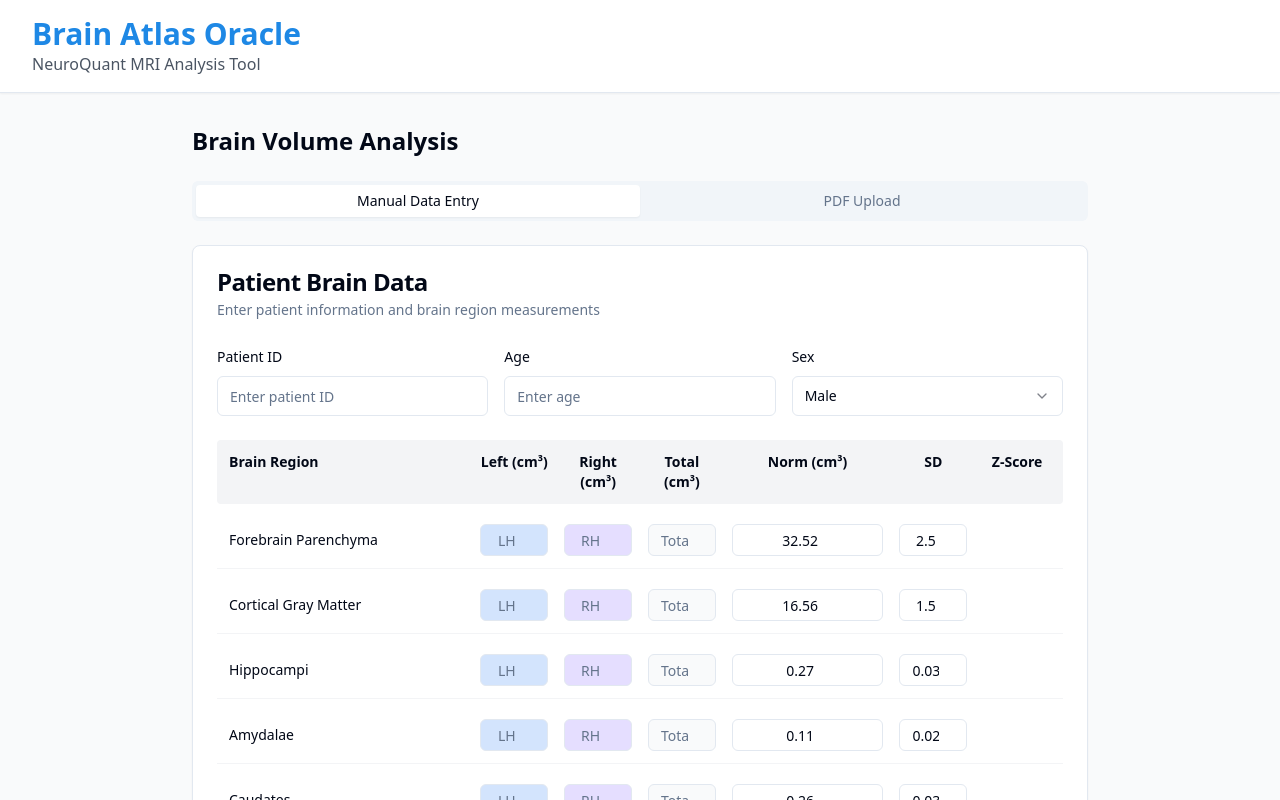
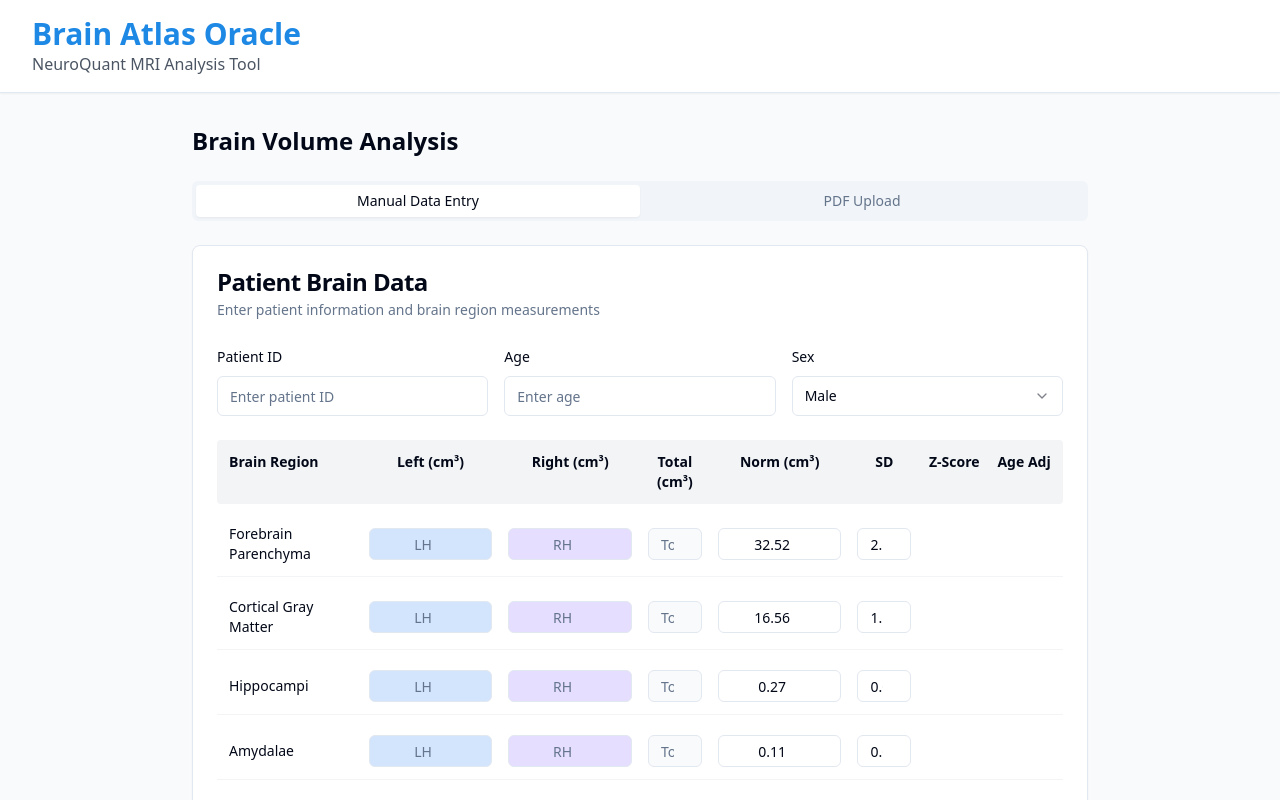
Before and after one commit to livinglove/brain-mri-ai-analysis, a React (Vite) app: page / in a window 1280 px wide. Shown: the top 800 px of the page. Built offline with nearby package versions, Linux system fonts and the light colour scheme.

Commit message:
Add age-match badge and adjust column widths
Re-introduce the age-match control badge. Increase the size of the Left and Right columns and reduce the Brain Region column size.

```diff
--- a/src/components/BrainRegionInputRow.tsx
+++ b/src/components/BrainRegionInputRow.tsx
@@ -40,12 +40,12 @@ const BrainRegionInputRow: React.FC<BrainRegionInputRowProps> = ({
   };
 
   return (
-    <div className="grid grid-cols-10 gap-4 items-center p-3 border-b border-gray-100 w-full">
+    <div className="grid grid-cols-12 gap-4 items-center p-3 border-b border-gray-100 w-full">
       {/* Region Name */}
-      <div className="col-span-3 font-medium text-sm text-left">{region.name}</div>
+      <div className="col-span-2 font-medium text-sm text-left">{region.name}</div>
 
       {/* LH Volume */}
-      <div className="col-span-1">
+      <div className="col-span-2">
         <Input
           type="number"
           step="0.01"
@@ -57,7 +57,7 @@ const BrainRegionInputRow: React.FC<BrainRegionInputRowProps> = ({
       </div>
 
       {/* RH Volume */}
-      <div className="col-span-1">
+      <div className="col-span-2">
         <Input
           type="number"
           step="0.01"
@@ -110,6 +110,13 @@ const BrainRegionInputRow: React.FC<BrainRegionInputRowProps> = ({
           {region.zScore !== undefined ? `Z: ${region.zScore > 0 ? '+' : ''}${region.zScore}` : ''}
         </span>
       </div>
+
+      {/* Age Adjusted Indicator */}
+      <div className="col-span-1 text-center">
+        <span className="text-xs text-gray-500">
+          {region.ageAdjusted ? '✓' : ''}
+        </span>
+      </div>
     </div>
   );
 };
--- a/src/components/BrainRegionInputTable.tsx
+++ b/src/components/BrainRegionInputTable.tsx
@@ -14,14 +14,15 @@ const BrainRegionInputTable: React.FC<BrainRegionInputTableProps> = ({
   regions, lhColor, rhColor, onRegionChange
 }) => (
   <div className="space-y-2 mt-6 w-full">
-    <div className="grid grid-cols-10 gap-4 font-bold text-sm bg-gray-100 p-3 rounded w-full">
-      <div className="col-span-3 text-left">Brain Region</div>
-      <div className="col-span-1 text-center">Left (cm³)</div>
-      <div className="col-span-1 text-center">Right (cm³)</div>
+    <div className="grid grid-cols-12 gap-4 font-bold text-sm bg-gray-100 p-3 rounded w-full">
+      <div className="col-span-2 text-left">Brain Region</div>
+      <div className="col-span-2 text-center">Left (cm³)</div>
+      <div className="col-span-2 text-center">Right (cm³)</div>
       <div className="col-span-1 text-center">Total (cm³)</div>
       <div className="col-span-2 text-center">Norm (cm³)</div>
       <div className="col-span-1 text-center">SD</div>
       <div className="col-span-1 text-center">Z-Score</div>
+      <div className="col-span-1 text-center">Age Adj</div>
     </div>
     {regions.map((region, i) =>
       <BrainRegionInputRow
```
